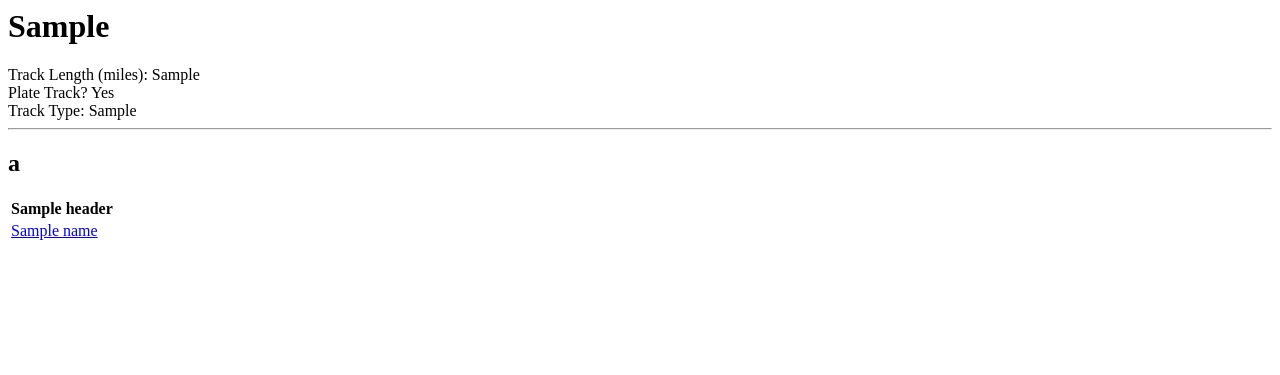
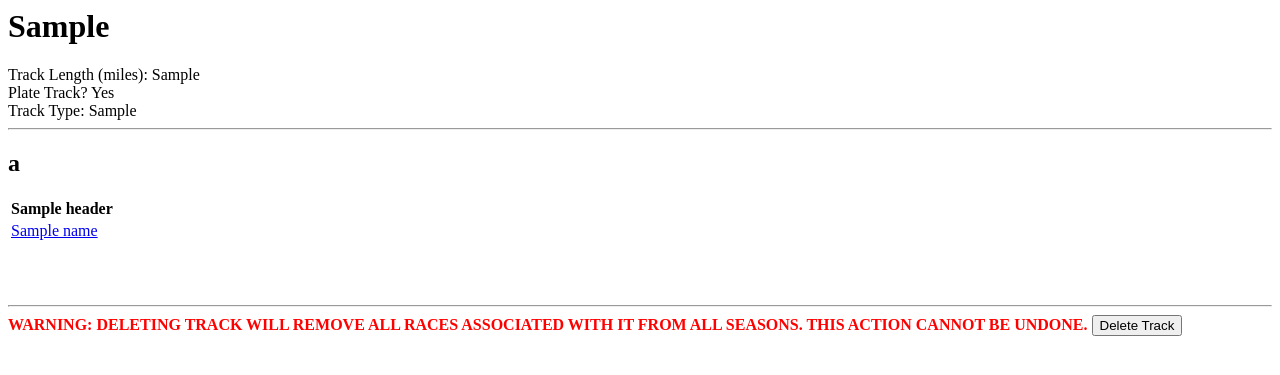
Before and after one commit to FK76exe/NR2003-stats-generator, a Flask app: template src/src/templates/track_overview.html in a window 1280 px wide. Shown: the top 375 px of the page. Run offline with Flask 3, Linux system fonts and the light colour scheme; the template is opened without the code that fills it: most values are stand-ins (such as "Sample title", 1, 10 or a date in 2020).

Commit message:
added track deletion feature

```diff
--- a/src/src/templates/track_overview.html
+++ b/src/src/templates/track_overview.html
@@ -45,5 +45,26 @@
                 {% endfor %}
             </table>
         {% endfor %}
+
+        <br><br><br>
+        <hr>
+        <b style="color: red">WARNING: DELETING TRACK WILL REMOVE ALL RACES ASSOCIATED WITH IT FROM ALL SEASONS. THIS ACTION CANNOT BE UNDONE.</b>
+        <button onclick="ConfirmDeletion()">
+            Delete Track
+        </button>
     </body>
+
+    <script>
+        function ConfirmDeletion() {
+            var confirmed = confirm("ANOTHER WARNING: EVERY RACE RUN ON THIS TRACK WILL BE DELETED. THIS ACTION CANNOT BE UNDONE.")
+            if (confirmed) {
+                fetch("./delete", {method: 'DELETE'})
+                    .then(response => {
+                        if (response.redirected) {
+                            window.location.href = response.url;
+                        }
+                    }).catch(error => console.log(error))
+            }
+        }
+    </script>
 </html>
--- a/src/src/track.py
+++ b/src/src/track.py
@@ -1,4 +1,4 @@
-from flask import Blueprint, render_template, request
+from flask import Blueprint, render_template, request, redirect, url_for
 from markupsafe import escape
 import sqlite3
 
@@ -35,6 +35,21 @@ def add_track(form):
             return f"ERROR: {str(e)}"
     return f"{form['track_name']} has been successfully added"
 
+@track_page.route("/<id>/delete/", methods=['DELETE'])
+def delete_track(id):
+    # each query string can only have one statement
+    pragma_query = "PRAGMA foreign_keys = ON"
+    delete_query = f"DELETE FROM tracks WHERE id = {id};"
+    with sqlite3.connect(DATABASE_NAME) as con:
+        try:
+            cursor = con.cursor()
+            cursor.execute(pragma_query)
+            cursor.execute(delete_query)
+        except sqlite3.Error as e:
+            print(f"ERROR: {str(e)}")
+    # this creates a redirect response object, which must be handled by caller
+    return redirect(url_for('track_page.track_main'), code=302)
+
 @track_page.route("/<id>/")
 def get_track_info(id):
     """Get track information by its id."""
@@ -58,7 +73,6 @@ def get_track_info(id):
 
     return render_template("track_overview.html", records = records_by_series, headers = ['Season', 'Race', 'Laps', 'Miles', 'Pole Sitter', 'Winner', 'Speed (mph)'], track_info = track_info)
 
-
 def group_by_col(records: list):
     """Create a dictionary where each key is mapped to a list of records with key in field of index 0."""
     group_dict = {}
```
